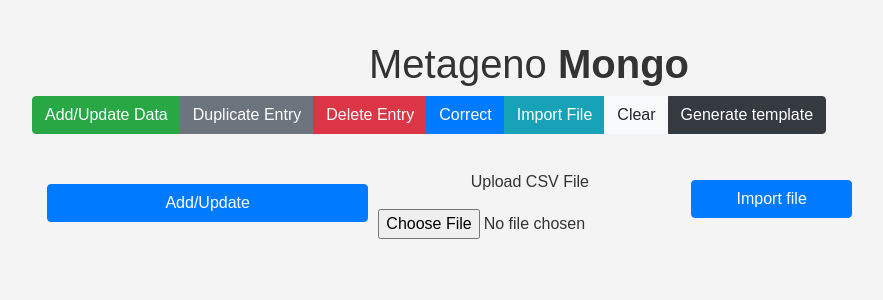
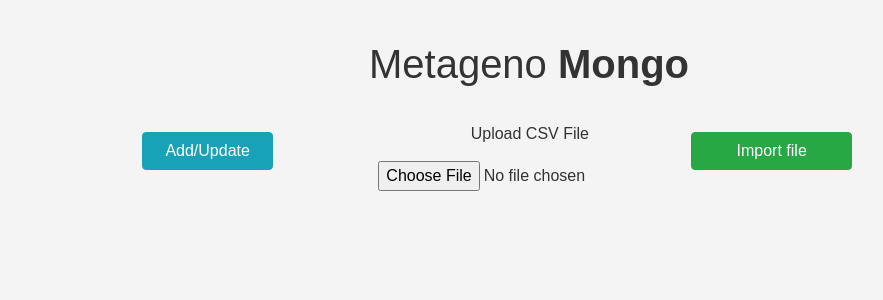
Before and after one commit to DEpt-metagenom/MetagenoMongo, a Flask app: page / in a window 1280 px wide. Shown: the top 300 px of the page, without its empty margins (111-994 px from the left). Run offline with Flask 3, Linux system fonts and the light colour scheme; some libraries are stand-ins or nearby versions.

Commit message:
style: delete unused buttons

```diff
--- a/flask-version/metagenomongo/templates/index.html
+++ b/flask-version/metagenomongo/templates/index.html
@@ -9,16 +9,6 @@
 <body>
     <div class="container">
         <h1>Metageno <strong>Mongo</strong></h1>
-        <div class="btn-group" role="group" aria-label="Button group">
-            <button type="button" class="btn btn-success">Add/Update Data</button>
-            <button type="button" class="btn btn-secondary">Duplicate Entry</button>
-            <button type="button" class="btn btn-danger">Delete Entry</button>
-            <button type="button" class="btn btn-primary">Correct</button>
-            <button type="button" class="btn btn-info">Import File</button>
-
-            <button type="button" class="btn btn-light">Clear</button>
-            <button type="button" class="btn btn-dark">Generate template</button>
-        </div>
         <div class="container-fluid">
             <div class="row no-gutters">
                 <div class="col-md-4 left-side">
@@ -36,7 +26,9 @@
                                 </div>
                             {% endfor %}
                         </div>
-                        <button type="submit" class="btn btn-primary">Add/Update</button>
+                        <div class="d-grid col-6 mx-auto pt-3">
+                            <button type="submit" class="btn btn-info">Add/Update</button>
+                        </div>
                     </form>
                 </div>
                 <div class="col-md-8 right-side d-flex flex-column">
@@ -47,7 +39,7 @@
                                 <label for="file">Upload CSV File</label>
                                 <input type="file" class="form-control-file" id="file" name="file">
                             </div>
-                            <button type="submit" class="btn btn-primary w-25 h-25">Import file</button>
+                            <button type="submit" class="btn btn-success w-25 h-25">Import file</button>
                         </form>
                         {% if tables %}
                         <div class="table-container">
@@ -63,7 +55,9 @@
                         {% if not results%}
                         <form action="/save" method="post">
                             <input type="hidden" name="csv_data" value="{{ tables[0] }}">
-                            <input type="submit" value="Save">
+                            <div class="d-grid col-6 mx-auto">
+                                <button type="submit">Save as csv</button>
+                            </div>
                         </form>
                         {% endif %}
 
```
